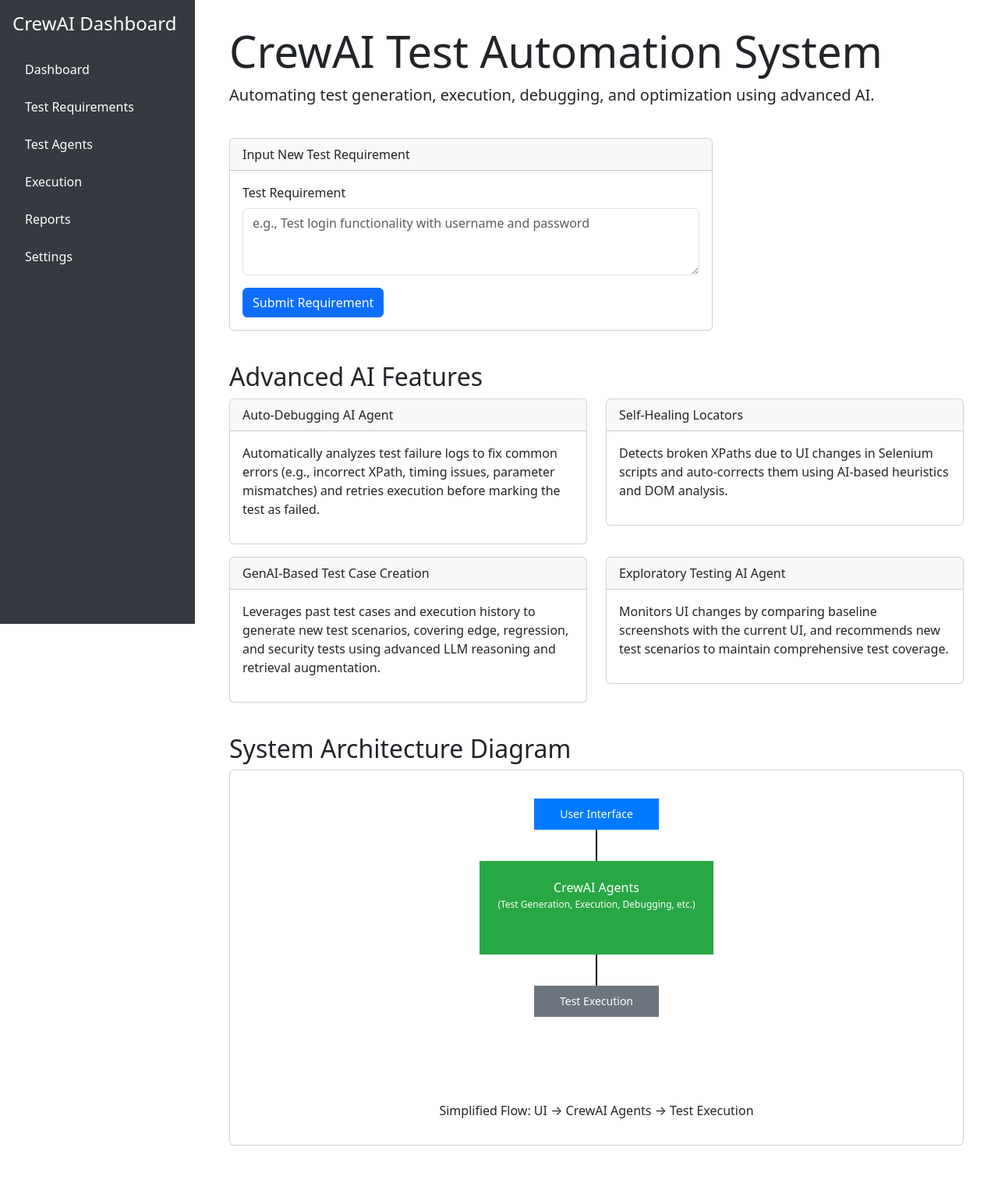
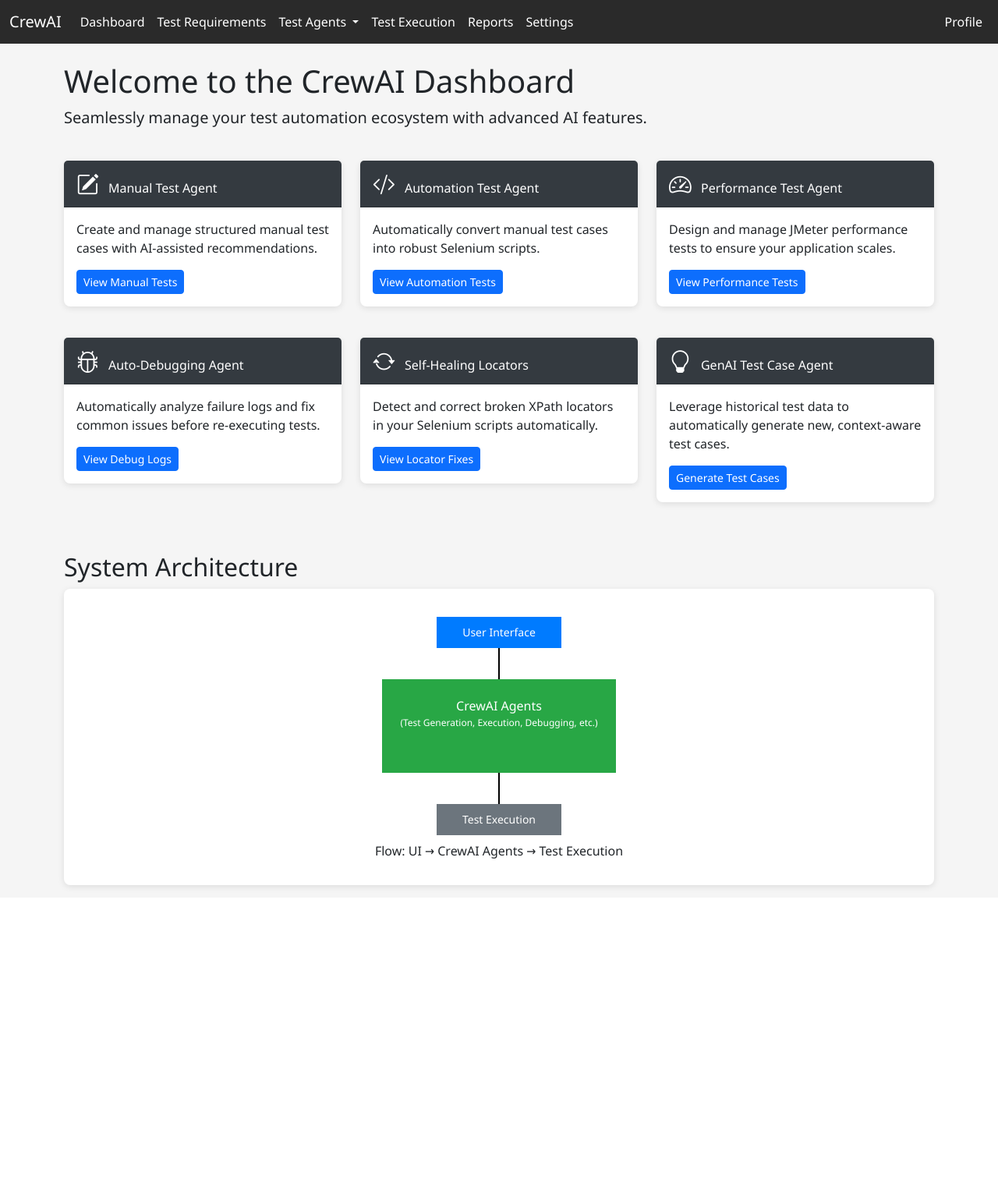
Before and after one commit to connectamitb/crewai-test-automation, a Flask app: page / in a window 1280 px wide. Shown: the whole page at 78% size. After the commit the page ends 1142 px from the top, so only its background shows below. Run offline with Flask 3, Linux system fonts and the light colour scheme.

Commit message:
Agent query: Is the new design with the top navigation bar and card layout displaying correctly? Are the Bootstrap icons visible and is the hover effect working on the cards?
Implement new dashboard UI with top navigation bar, dropdown menus, and styled cards.

Screenshot: https://storage.googleapis.com/screenshot-production-us-central1/ac1ed6fe-6c5a-41bb-9484-e6881c10ad67/83c97ace-5555-44d8-b16e-c422fbf420a1.jpg

```diff
--- a/static/css/style.css
+++ b/static/css/style.css
@@ -1,8 +1,23 @@
-/* Custom styles for the sidebar */
 body {
-    overflow-x: hidden;
+  background: #f5f5f5;
+  font-family: 'Segoe UI', Tahoma, Geneva, Verdana, sans-serif;
+  overflow-x: hidden;
 }
 
+/* Top Navigation Bar */
+.navbar {
+  background-color: #2a2a2a;
+}
+
+.navbar-brand, .nav-link {
+  color: #fff !important;
+}
+
+.nav-link:hover {
+  color: #ffc107 !important;
+}
+
+/* Custom styles for the sidebar */
 .sidebar {
     height: 100vh;
     position: fixed;
@@ -22,12 +37,61 @@ body {
 .sidebar a:hover {
     color: #ffc107;
 }
-
 .content {
     margin-left: 250px;
     padding: 2rem;
 }
 
+/* Dashboard Cards */
 .card {
+  transition: transform 0.2s;
+  border: none;
+  border-radius: 8px;
+  box-shadow: 0 2px 8px rgba(0,0,0,0.1);
+  margin-bottom: 1rem;
+}
+
+.card:hover {
+  transform: scale(1.03);
+}
+
+.card-header {
+  background-color: #343a40;
+  color: #fff;
+  border-top-left-radius: 8px;
+  border-top-right-radius: 8px;
+}
+
+.agent-icon {
+  font-size: 1.8rem;
+  margin-right: 0.5rem;
+}
+
+/* SVG Architecture Diagram */
+.architecture-svg {
+  max-width: 100%;
+  height: auto;
+}
+
+/* Dropdown Menu */
+.dropdown-menu {
+  background-color: #343a40;
+  border: none;
+  box-shadow: 0 2px 8px rgba(0,0,0,0.2);
+}
+
+.dropdown-item {
+  color: #fff;
+}
+
+.dropdown-item:hover {
+  background-color: #2a2a2a;
+  color: #ffc107;
+}
+
+/* Responsive adjustments */
+@media (max-width: 768px) {
+  .card {
     margin-bottom: 1rem;
+  }
 }
--- a/templates/index.html
+++ b/templates/index.html
@@ -3,139 +3,167 @@
 <head>
   <meta charset="UTF-8" />
   <meta name="viewport" content="width=device-width, initial-scale=1" />
-    <title>CrewAI Test Automation Dashboard</title>
+  <title>CrewAI Dashboard</title>
   <!-- Bootstrap CSS -->
   <link
     href="https://cdn.jsdelivr.net/npm/bootstrap@5.3.0/dist/css/bootstrap.min.css"
     rel="stylesheet"
   />
+  <!-- Bootstrap Icons -->
+  <link
+    rel="stylesheet"
+    href="https://cdn.jsdelivr.net/npm/bootstrap-icons@1.10.5/font/bootstrap-icons.css"
+  />
   <link rel="stylesheet" href="{{ url_for('static', filename='css/style.css') }}">
 </head>
 <body>
-    <!-- Sidebar -->
-    <nav class="sidebar">
-        <h4 class="mb-4">CrewAI Dashboard</h4>
-        <ul class="nav flex-column">
-            <li class="nav-item mb-2">
-                <a class="nav-link active" href="#">Dashboard</a>
+  <!-- Top Navigation Bar -->
+  <nav class="navbar navbar-expand-lg navbar-dark">
+    <div class="container-fluid">
+      <a class="navbar-brand" href="#">CrewAI</a>
+      <button class="navbar-toggler" type="button" data-bs-toggle="collapse" data-bs-target="#navbarNavDropdown">
+        <span class="navbar-toggler-icon"></span>
+      </button>
+      <div class="collapse navbar-collapse" id="navbarNavDropdown">
+        <ul class="navbar-nav me-auto">
+          <li class="nav-item"><a class="nav-link" href="#">Dashboard</a></li>
+          <li class="nav-item"><a class="nav-link" href="#">Test Requirements</a></li>
+          <li class="nav-item dropdown">
+            <a class="nav-link dropdown-toggle" href="#" data-bs-toggle="dropdown">
+              Test Agents
+            </a>
+            <ul class="dropdown-menu">
+              <li><a class="dropdown-item" href="#">Manual Test Agent</a></li>
+              <li><a class="dropdown-item" href="#">Automation Test Agent</a></li>
+              <li><a class="dropdown-item" href="#">Performance Test Agent</a></li>
+              <li><a class="dropdown-item" href="#">Auto‑Debugging Agent</a></li>
+              <li><a class="dropdown-item" href="#">Self‑Healing Locators</a></li>
+              <li><a class="dropdown-item" href="#">GenAI Test Case Agent</a></li>
+              <li><a class="dropdown-item" href="#">Exploratory Testing Agent</a></li>
+              <li><a class="dropdown-item" href="#">Report Compilation Agent</a></li>
+            </ul>
           </li>
-            <li class="nav-item mb-2">
-                <a class="nav-link" href="#">Test Requirements</a>
-            </li>
-            <li class="nav-item mb-2">
-                <a class="nav-link" href="#">Test Agents</a>
-            </li>
-            <li class="nav-item mb-2">
-                <a class="nav-link" href="#">Execution</a>
-            </li>
-            <li class="nav-item mb-2">
-                <a class="nav-link" href="#">Reports</a>
-            </li>
+          <li class="nav-item"><a class="nav-link" href="#">Test Execution</a></li>
+          <li class="nav-item"><a class="nav-link" href="#">Reports</a></li>
+          <li class="nav-item"><a class="nav-link" href="#">Settings</a></li>
+        </ul>
+        <ul class="navbar-nav">
           <li class="nav-item">
-                <a class="nav-link" href="#">Settings</a>
+            <a class="nav-link" href="#">Profile</a>
           </li>
         </ul>
+      </div>
+    </div>
   </nav>
 
-    <!-- Main Content -->
-    <div class="content">
-        <div class="container-fluid">
-            <!-- Header -->
+  <!-- Main Dashboard Content -->
+  <div class="container mt-4">
+    <!-- Welcome Header -->
     <div class="row mb-4">
       <div class="col">
-                    <h1 class="display-4">CrewAI Test Automation System</h1>
+        <h1>Welcome to the CrewAI Dashboard</h1>
         <p class="lead">
-                        Automating test generation, execution, debugging, and optimization using advanced AI.
+          Seamlessly manage your test automation ecosystem with advanced AI features.
         </p>
       </div>
     </div>
 
-            <!-- Test Requirement Input Form -->
-            <div class="row mb-4">
-                <div class="col-md-8">
+    <!-- Agent Cards Section -->
+    <div class="row g-4">
+      <!-- Manual Test Agent Card -->
+      <div class="col-md-4">
         <div class="card">
-                        <div class="card-header">Input New Test Requirement</div>
+          <div class="card-header">
+            <i class="bi bi-pencil-square agent-icon"></i> Manual Test Agent
+          </div>
           <div class="card-body">
-                            <form id="testRequirementForm">
-                                <div class="mb-3">
-                                    <label for="testRequirement" class="form-label">Test Requirement</label>
-                                    <textarea
-                                        class="form-control"
-                                        id="testRequirement"
-                                        rows="3"
-                                        placeholder="e.g., Test login functionality with username and password"
-                                    ></textarea>
+            <p>
+              Create and manage structured manual test cases with AI-assisted recommendations.
+            </p>
+            <a href="#" class="btn btn-primary btn-sm">View Manual Tests</a>
           </div>
-                                <button type="submit" class="btn btn-primary">
-                                    Submit Requirement
-                                </button>
-                            </form>
+        </div>
+      </div>
+      <!-- Automation Test Agent Card -->
+      <div class="col-md-4">
+        <div class="card">
+          <div class="card-header">
+            <i class="bi bi-code-slash agent-icon"></i> Automation Test Agent
+          </div>
+          <div class="card-body">
+            <p>
+              Automatically convert manual test cases into robust Selenium scripts.
+            </p>
+            <a href="#" class="btn btn-primary btn-sm">View Automation Tests</a>
+          </div>
+        </div>
+      </div>
+      <!-- Performance Test Agent Card -->
+      <div class="col-md-4">
+        <div class="card">
+          <div class="card-header">
+            <i class="bi bi-speedometer2 agent-icon"></i> Performance Test Agent
+          </div>
+          <div class="card-body">
+            <p>
+              Design and manage JMeter performance tests to ensure your application scales.
+            </p>
+            <a href="#" class="btn btn-primary btn-sm">View Performance Tests</a>
+          </div>
+        </div>
+      </div>
+      <!-- Auto-Debugging Agent Card -->
+      <div class="col-md-4">
+        <div class="card">
+          <div class="card-header">
+            <i class="bi bi-bug agent-icon"></i> Auto‑Debugging Agent
+          </div>
+          <div class="card-body">
+            <p>
+              Automatically analyze failure logs and fix common issues before re‑executing tests.
+            </p>
+            <a href="#" class="btn btn-primary btn-sm">View Debug Logs</a>
+          </div>
+        </div>
+      </div>
+      <!-- Self-Healing Locators Card -->
+      <div class="col-md-4">
+        <div class="card">
+          <div class="card-header">
+            <i class="bi bi-arrow-repeat agent-icon"></i> Self‑Healing Locators
+          </div>
+          <div class="card-body">
+            <p>
+              Detect and correct broken XPath locators in your Selenium scripts automatically.
+            </p>
+            <a href="#" class="btn btn-primary btn-sm">View Locator Fixes</a>
+          </div>
+        </div>
+      </div>
+      <!-- GenAI Test Case Agent Card -->
+      <div class="col-md-4">
+        <div class="card">
+          <div class="card-header">
+            <i class="bi bi-lightbulb agent-icon"></i> GenAI Test Case Agent
+          </div>
+          <div class="card-body">
+            <p>
+              Leverage historical test data to automatically generate new, context‑aware test cases.
+            </p>
+            <a href="#" class="btn btn-primary btn-sm">Generate Test Cases</a>
           </div>
         </div>
       </div>
     </div>
 
-            <!-- Advanced AI Features Cards -->
-            <div class="row">
+    <!-- System Architecture Diagram Section -->
+    <div class="row mt-5">
       <div class="col">
-                    <h2>Advanced AI Features</h2>
-                    <div class="row">
-                        <!-- Auto-Debugging AI Agent -->
-                        <div class="col-md-6">
-                            <div class="card">
-                                <div class="card-header">Auto-Debugging AI Agent</div>
-                                <div class="card-body">
-                                    <p>
-                                        Automatically analyzes test failure logs to fix common errors (e.g., incorrect XPath, timing issues, parameter mismatches) and retries execution before marking the test as failed.
-                                    </p>
-                                </div>
-                            </div>
-                        </div>
-                        <!-- Self-Healing Locators -->
-                        <div class="col-md-6">
-                            <div class="card">
-                                <div class="card-header">Self-Healing Locators</div>
-                                <div class="card-body">
-                                    <p>
-                                        Detects broken XPaths due to UI changes in Selenium scripts and auto-corrects them using AI-based heuristics and DOM analysis.
-                                    </p>
-                                </div>
-                            </div>
-                        </div>
-                        <!-- GenAI-Based Test Case Creation -->
-                        <div class="col-md-6">
-                            <div class="card">
-                                <div class="card-header">GenAI-Based Test Case Creation</div>
-                                <div class="card-body">
-                                    <p>
-                                        Leverages past test cases and execution history to generate new test scenarios, covering edge, regression, and security tests using advanced LLM reasoning and retrieval augmentation.
-                                    </p>
-                                </div>
-                            </div>
-                        </div>
-                        <!-- Exploratory Testing AI Agent -->
-                        <div class="col-md-6">
-                            <div class="card">
-                                <div class="card-header">Exploratory Testing AI Agent</div>
-                                <div class="card-body">
-                                    <p>
-                                        Monitors UI changes by comparing baseline screenshots with the current UI, and recommends new test scenarios to maintain comprehensive test coverage.
-                                    </p>
-                                </div>
-                            </div>
-                        </div>
-                    </div>
-                </div>
-            </div>
-
-            <!-- System Architecture Diagram -->
-            <div class="row mt-4">
-                <div class="col">
-                    <h2>System Architecture Diagram</h2>
+        <h2>System Architecture</h2>
         <div class="card">
           <div class="card-body text-center">
-                            <!-- Simple inline SVG Diagram -->
-                            <svg width="600" height="400">
+            <!-- Inline SVG Diagram -->
+            <svg class="architecture-svg" width="600" height="300">
               <!-- User Interface Box -->
               <rect x="220" y="20" width="160" height="40" fill="#007bff" />
               <text x="300" y="45" fill="#fff" text-anchor="middle" font-size="14">
@@ -159,8 +187,7 @@
                 Test Execution
               </text>
             </svg>
-                            <p class="mt-2">Simplified Flow: UI → CrewAI Agents → Test Execution</p>
-                        </div>
+            <p class="mt-2">Flow: UI → CrewAI Agents → Test Execution</p>
           </div>
         </div>
       </div>
```
Also changed, not shown: attached_assets/Pasted--DOCTYPE-html-html-lang-en-head-meta-charset-UTF-8-meta-name-viewport-conte-1738362510250.txt (added, +269 -0 lines). Lines whose indentation alone changed are shown as unchanged.
